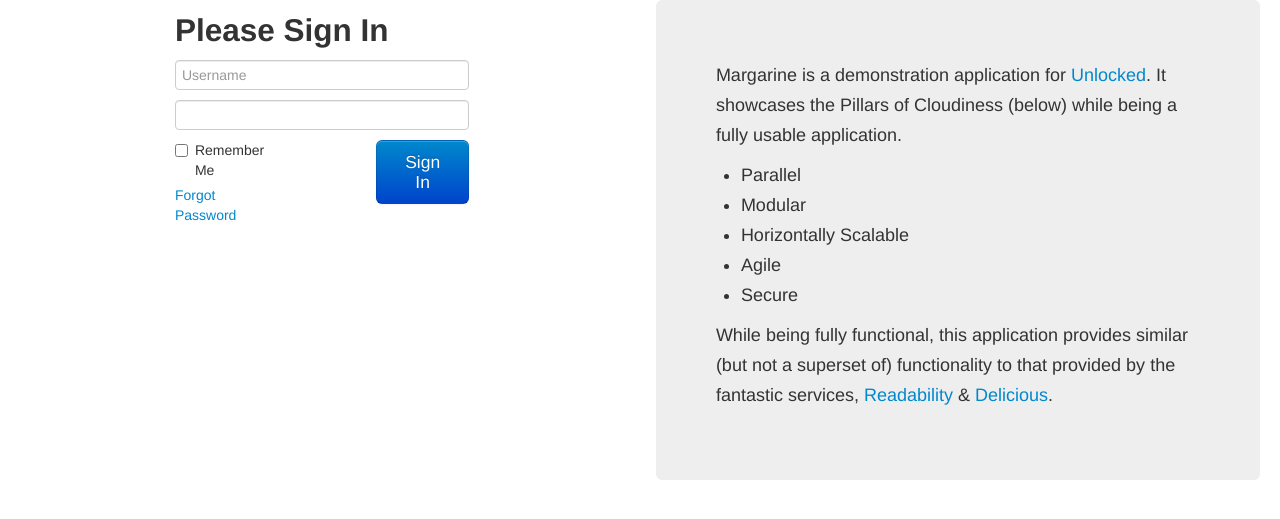
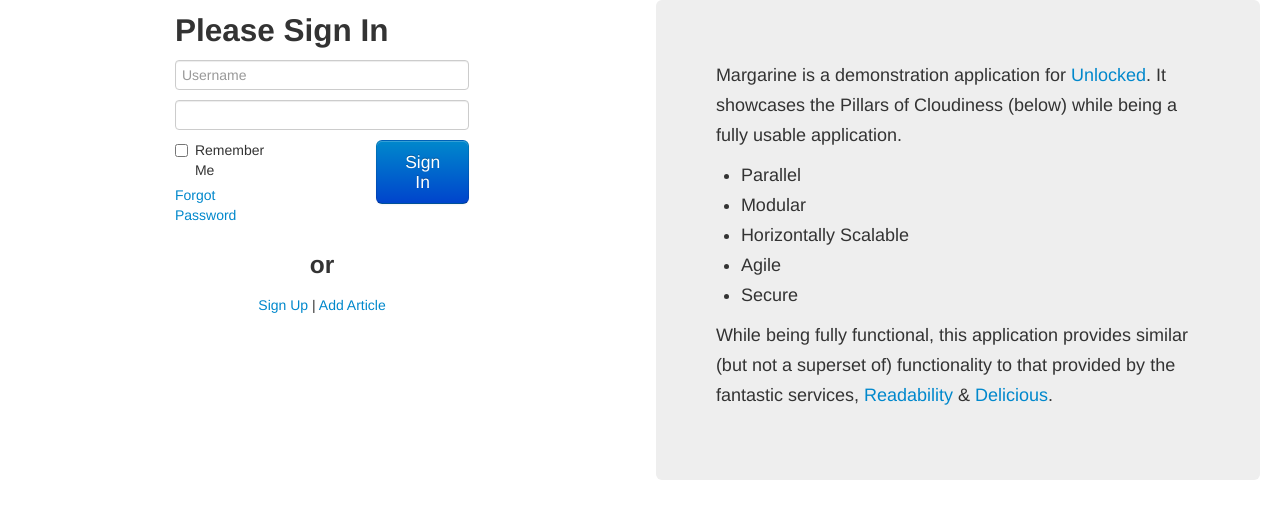
Before and after one commit to alunduil/margarine, a Flask app: page / in a window 1280 px wide. Shown: the top 519 px of the page. Run offline with Flask 2, Linux system fonts and the light colour scheme.

Commit message:
Add Sign up and Article addition links.

```diff
--- a/margarine/tinge/templates/index.html
+++ b/margarine/tinge/templates/index.html
@@ -10,6 +10,10 @@
     <div class="span6">
       <div class="span6 offset3">
         {% include "form.signin.html" ignore missing %}
+        <div class="text-center">
+          <h3>or</h3>
+          <a href="">Sign Up</a> | <a href="">Add Article</a>
+        </div>
       </div>
     </div>
     <div class="span6">
```
